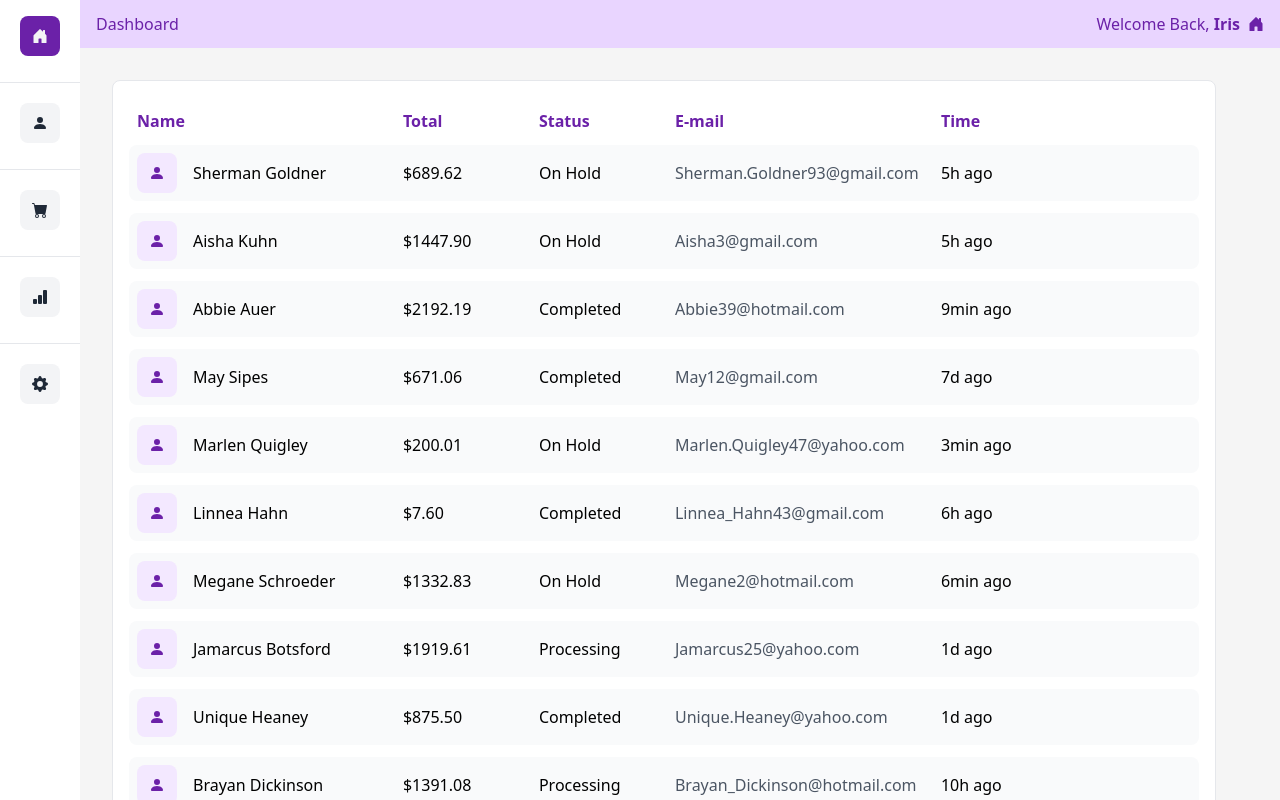
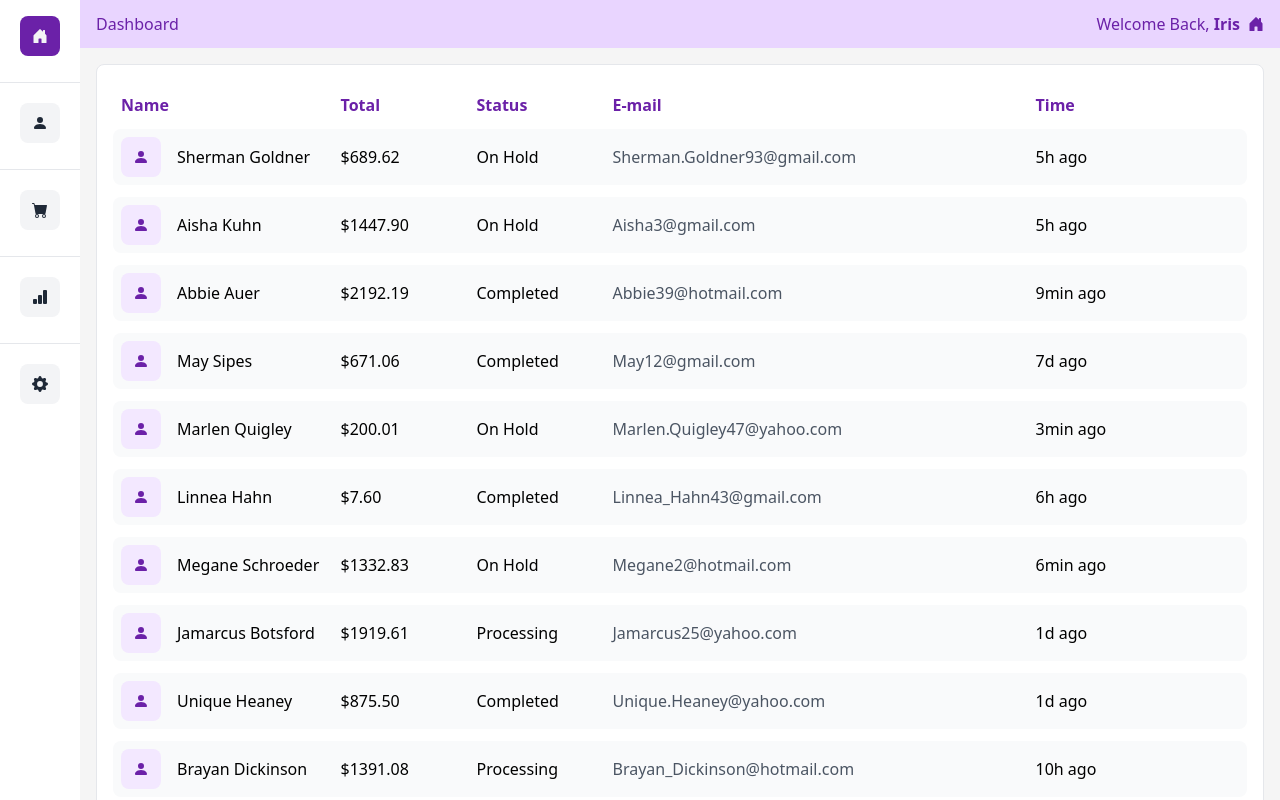
Before and after one commit to line-em/next-dashboard, a Next.js app: page /customers in a window 1280 px wide. Shown: the top 800 px of the page. Built offline with nearby package versions, Linux system fonts and the light colour scheme.

Commit message:
fix in customers

```diff
--- a/src/pages/customers.tsx
+++ b/src/pages/customers.tsx
@@ -9,14 +9,11 @@ interface Props {
 const Customers = ({ users }: Props) => {
 	return (
 		<main className="bg-neutral-100 min-h-screen">
-			<section className="flex justify-between sm:p-4">
-				<section className="sm:p-4">
+			<section className="flex justify-between sm:p-4 w-full">
 				<div className="w-full m-auto p-4 border rounded-lg bg-white overflow-y-auto">
 					<div className="my-3 px-2 grid lg:grid-cols-table sm:grid-cols-3 grid-cols-sm-table items-center justify-between cursor-pointer gap-4 text-purple-800 font-bold">
 						<span>Name</span>
-							<span className="sm:text-left text-right max-w-fit">
-								Total
-							</span>
+						<span className="sm:text-left text-right max-w-fit">Total</span>
 						<span className="hidden sm:grid">Status</span>
 						<span className="hidden lg:grid">E-mail</span>
 						<span className="hidden lg:grid">Time</span>
@@ -45,7 +42,6 @@ const Customers = ({ users }: Props) => {
 					</ul>
 				</div>
 			</section>
-			</section>
 		</main>
 	);
 };
--- a/tailwind.config.js
+++ b/tailwind.config.js
@@ -11,7 +11,7 @@ module.exports = {
 	theme: {
 		extend: {
 			gridTemplateColumns: {
-				table: "1fr minmax(0, 120px) minmax(0, 120px) repeat(2, minmax(auto, 1fr))",
+				table: "1fr minmax(0, 120px) minmax(0, 120px) 2fr 1fr",
 				"sm-table": "2fr 1fr",
 				main: "minmax(2.5rem, 5rem) minmax(auto, 1fr)"
 			}
```
Lines whose indentation alone changed are shown as unchanged.
